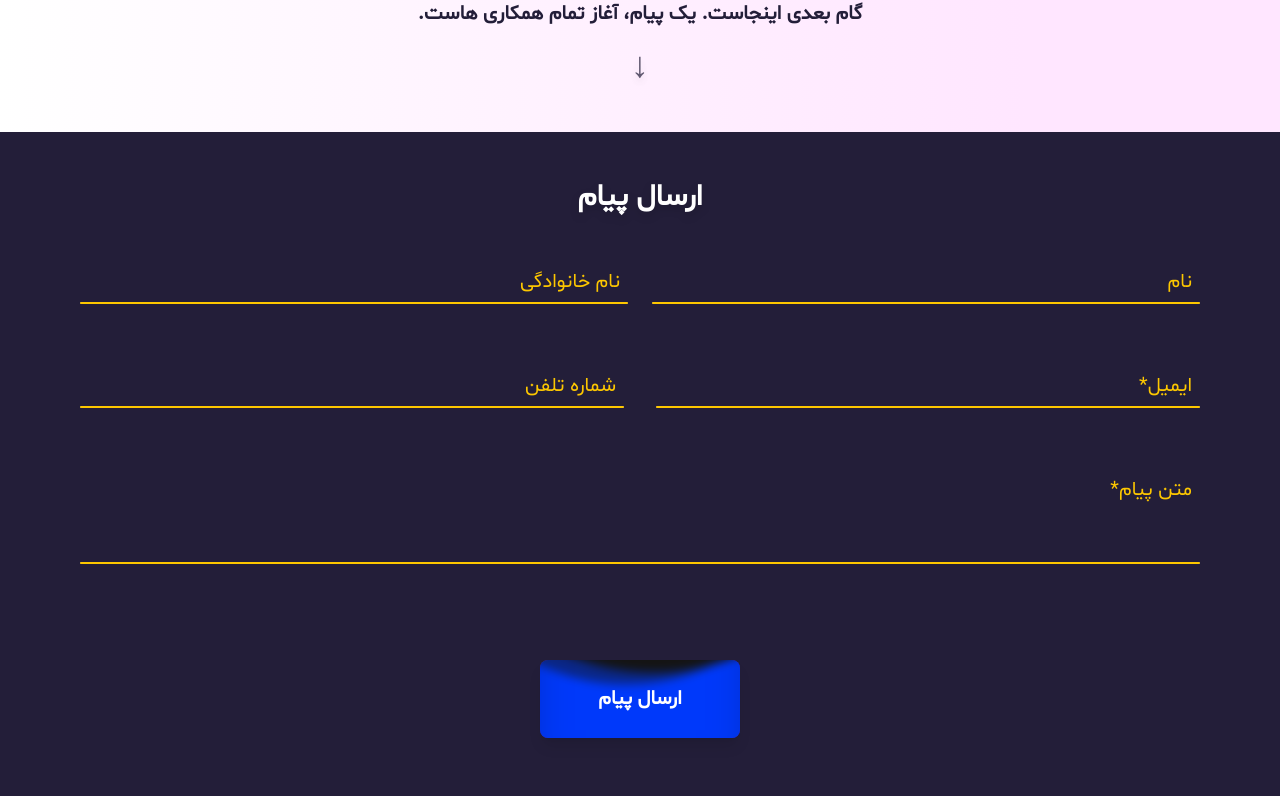
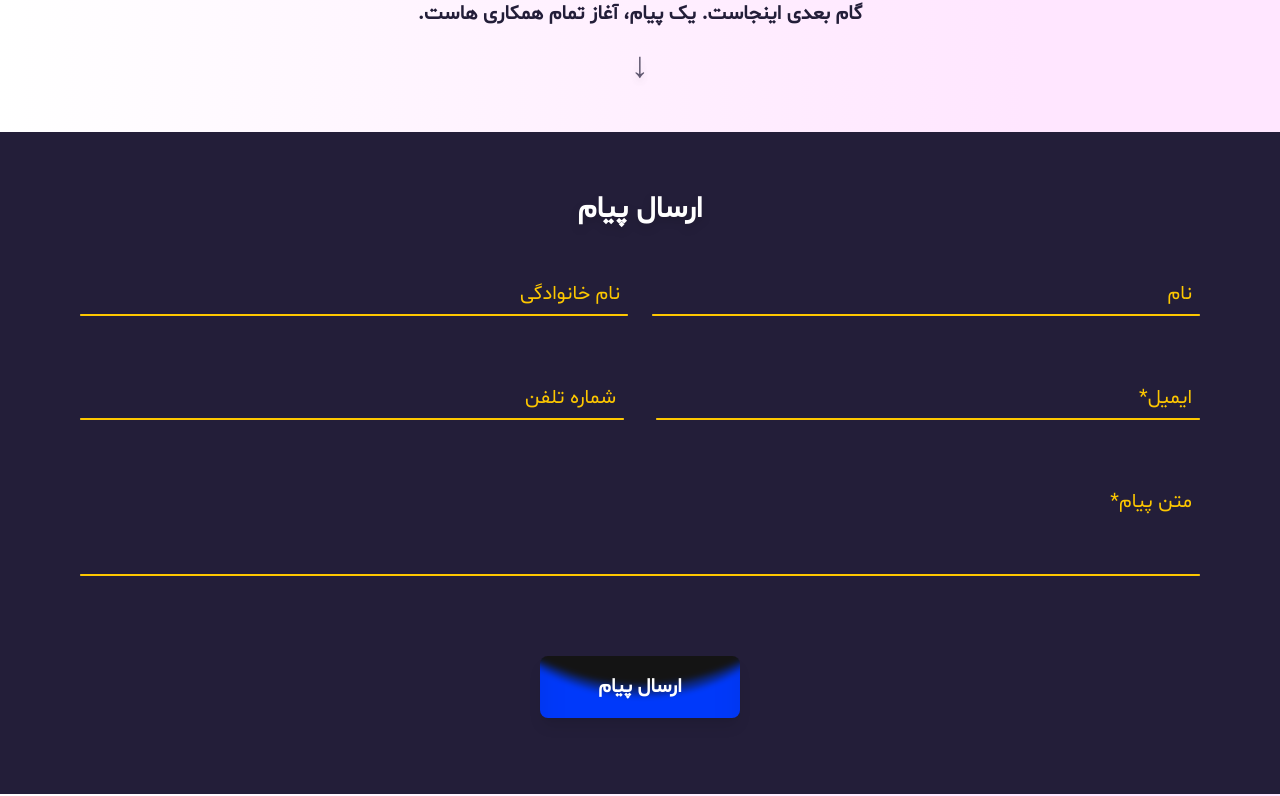
Before and after one commit to MatinT-SA/My-Personal-Website, a Next.js app: page / in a window 1280 px wide. Shown: the part 3815-4611 px from the top of the page. Built offline with nearby package versions, Linux system fonts and the light colour scheme.

Commit message:
refactoring liquid button comments

```diff
--- a/app/components/comment/PortfolioApp.js
+++ /dev/null
@@ -1,19 +0,0 @@
-export default function PortfolioApp() {
-  return (
-    <>
-      {/* استایل سفارشی برای Liquid Button */}
-      <style dangerouslySetInnerHTML={{ __html: customStyles }} />
-
-      <main className="font-sans min-h-screen bg-gray-50 flex items-center justify-center p-10">
-        <div className="text-center">
-          <h1 className="text-2xl font-bold mb-8 text-purple-700">
-            تست دکمه مایع
-          </h1>
-
-          {/* Liquid Button نمایش داده شده در اینجا */}
-          <LiquidButton>ارسال پیام</LiquidButton>
-        </div>
-      </main>
-    </>
-  );
-}
--- a/app/sections/Comment.js
+++ b/app/sections/Comment.js
@@ -26,7 +26,7 @@ export default function Comment() {
   return (
     <section
       id="comment"
-      className="py-12 scroll-mt-20 h-full bg-purple-primary font-inter"
+      className="py-15 scroll-mt-20 h-full bg-purple-primary font-inter"
     >
       <div className="container mx-auto px-4 max-w-7xl">
         <motion.h2
--- a/app/styles/global.css
+++ b/app/styles/global.css
@@ -475,57 +475,53 @@ svg path:focus {
 .liquid-button-container {
   position: relative;
   text-decoration: none;
-  width: 200px; /* Fixed width */
-  padding: 1.5rem 2rem; /* Reduced padding for better fit */
+  width: 200px;
+  padding: 1rem 2rem;
   display: block;
   text-align: center;
   overflow: hidden;
   border-radius: 8px;
   border: none;
   outline: none;
-  background: #4c1d95; /* Tailwind purple-800 */
+  background: var(--color-purple-primary);
   cursor: pointer;
   z-index: 10;
-  margin: 4rem auto 0; /* Centered position */
+  margin: 3rem auto 0rem;
   box-shadow: 0 10px 15px -3px rgba(0, 0, 0, 0.1),
     0 4px 6px -2px rgba(0, 0, 0, 0.05);
   transition: all 0.3s ease;
 }
 
-/* Liquid Element for the Wave */
 .liquid-button-container .liquid {
   position: absolute;
-  width: 250px; /* Wider wave */
+  width: 270px;
   height: 250px;
   left: 50%;
-  top: -120px; /* Position wave to be visible at the bottom */
+  top: -120px;
   transform: translateX(-50%);
-  background: #0039fa; /* Vibrant blue liquid color */
+  background: #0039fa;
   box-shadow: inset 0 0 50px rgba(0, 0, 0, 0.5);
-  transition: 0.5s; /* speed */
+  transition: 0.5s;
   z-index: 0;
-  filter: blur(5px);
+  filter: blur(3px);
 }
 
-/* Hover Effect: Spread the Liquid */
 .liquid-button-container:hover .liquid {
-  top: -150px; /* Position when fully covering the button */
+  top: -150px;
 }
 
-/* Content layer above the liquid */
 .liquid-button-container > span {
   font-size: 1.25rem;
   font-weight: 700;
   position: relative;
   z-index: 1;
-  color: #fff; /* White text color */
+  color: #fff;
   display: flex;
   justify-content: center;
   align-items: center;
-  pointer-events: none; /* Ensure text doesn't interfere with button click */
+  pointer-events: none;
 }
 
-/* Pseudo-elements for the wave shape and animation */
 .liquid-button-container .liquid::before,
 .liquid-button-container .liquid::after {
   position: absolute;
```
